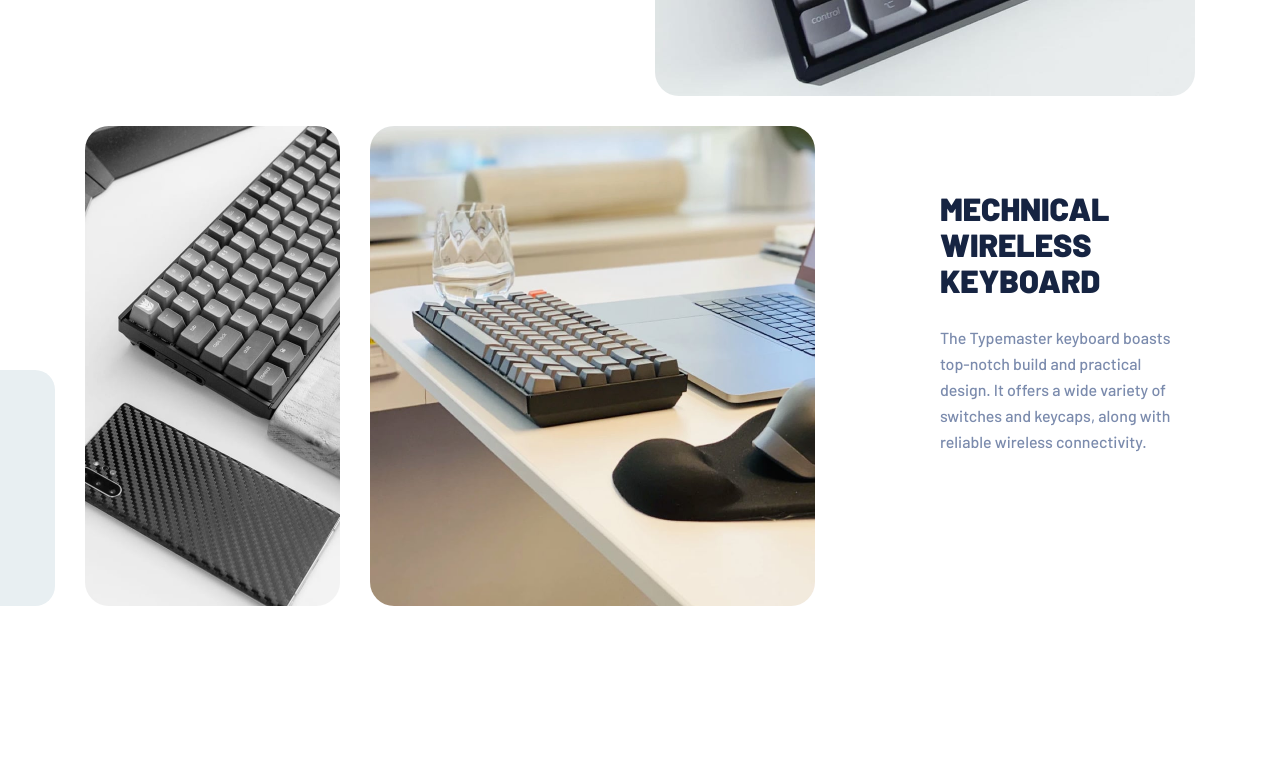
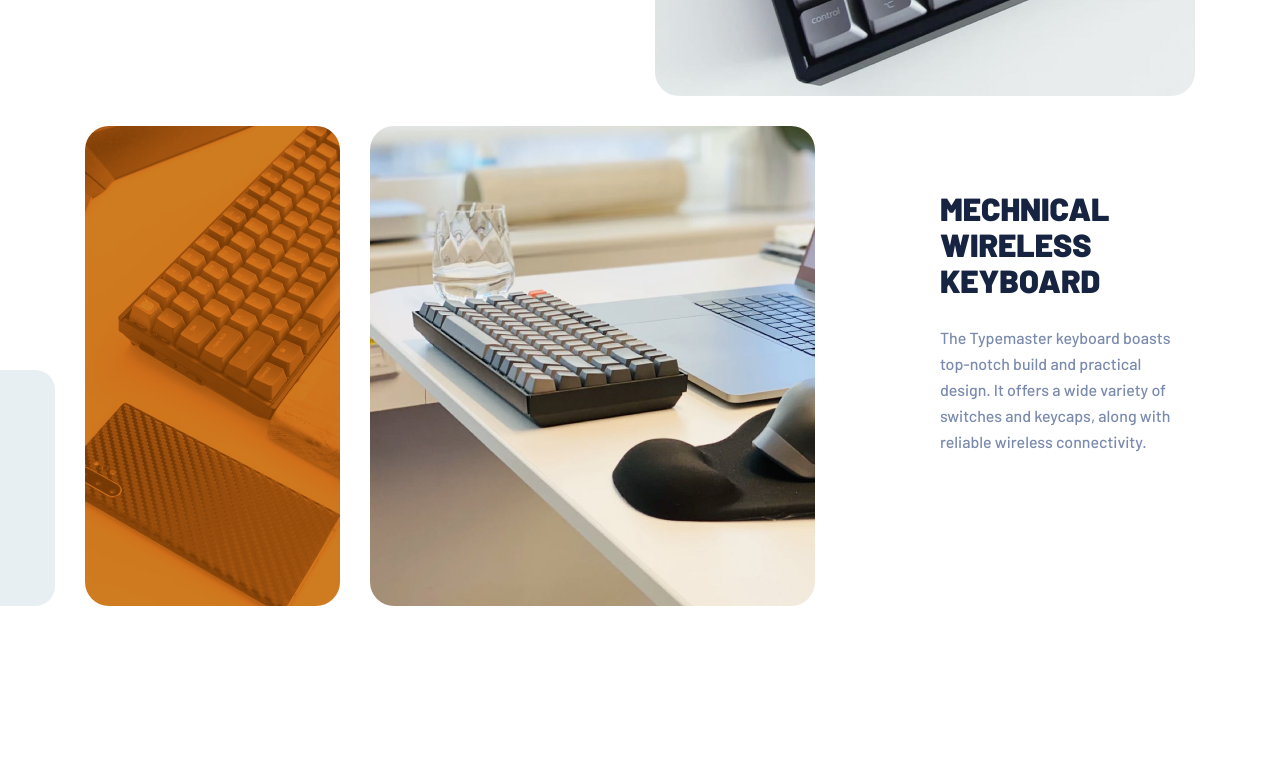
Before and after one commit to KINZ-UP/Typemaster-landing-page, a plain HTML site: page index.html in a window 1280 px wide. Shown: the part 580-1351 px from the top of the page. Drawn offline with Linux system fonts and the light colour scheme.

Commit message:
feat: add orange overlay filter to thumbnail image

```diff
--- a/style.css
+++ b/style.css
@@ -188,6 +188,8 @@ main section.section2 .phone-and-keyboard {
   height: 100%;
   margin-right: 1.875rem;
   flex-shrink: 0;
+  filter: invert(35%) sepia(60%) saturate(500%) hue-rotate(346deg)
+    brightness(75%) contrast(125%);
 }
 main section.section2 .glass-and-keyboard {
   background: url(./assets/image-glass-and-keyboard.jpg);
```
